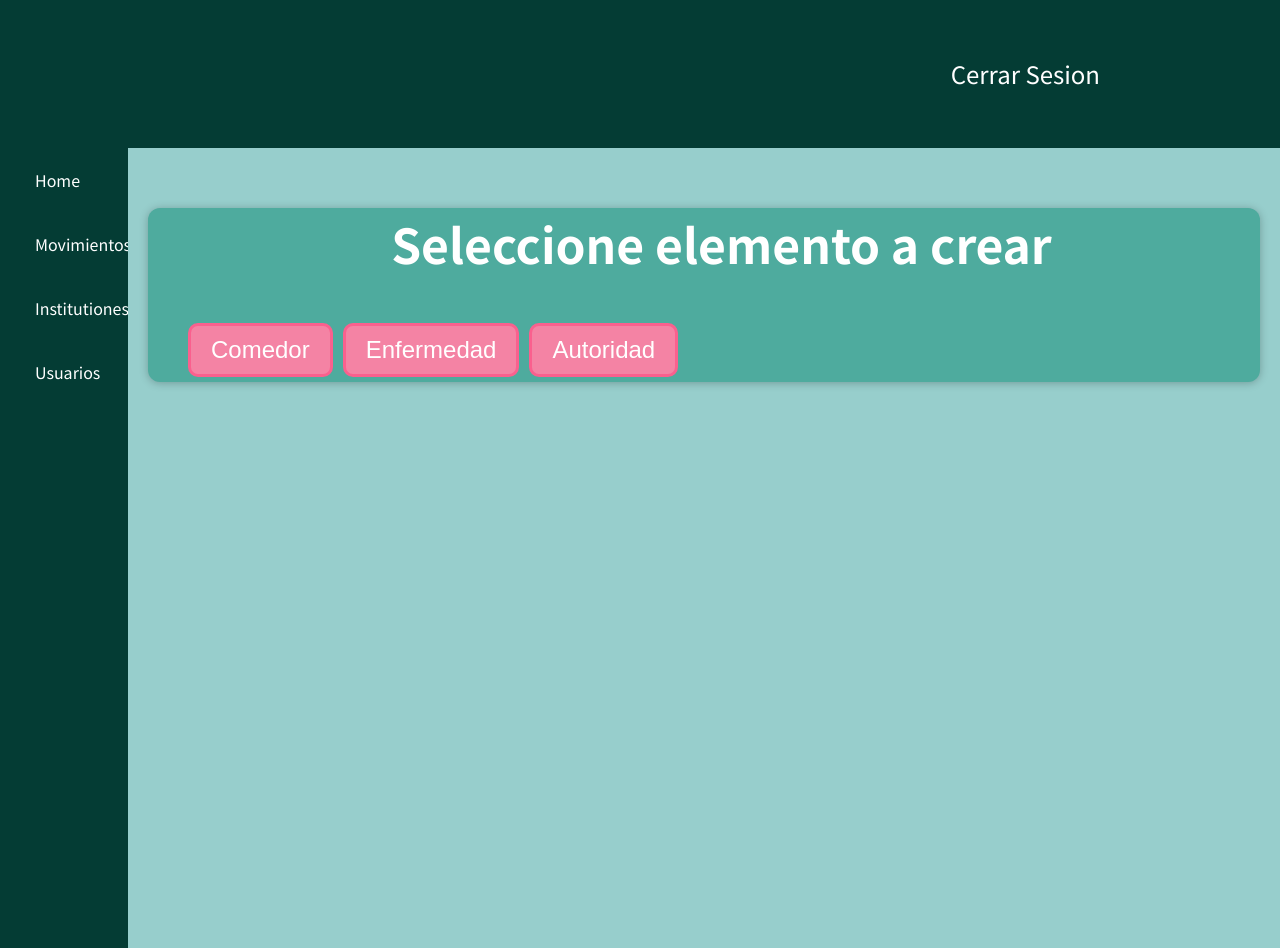
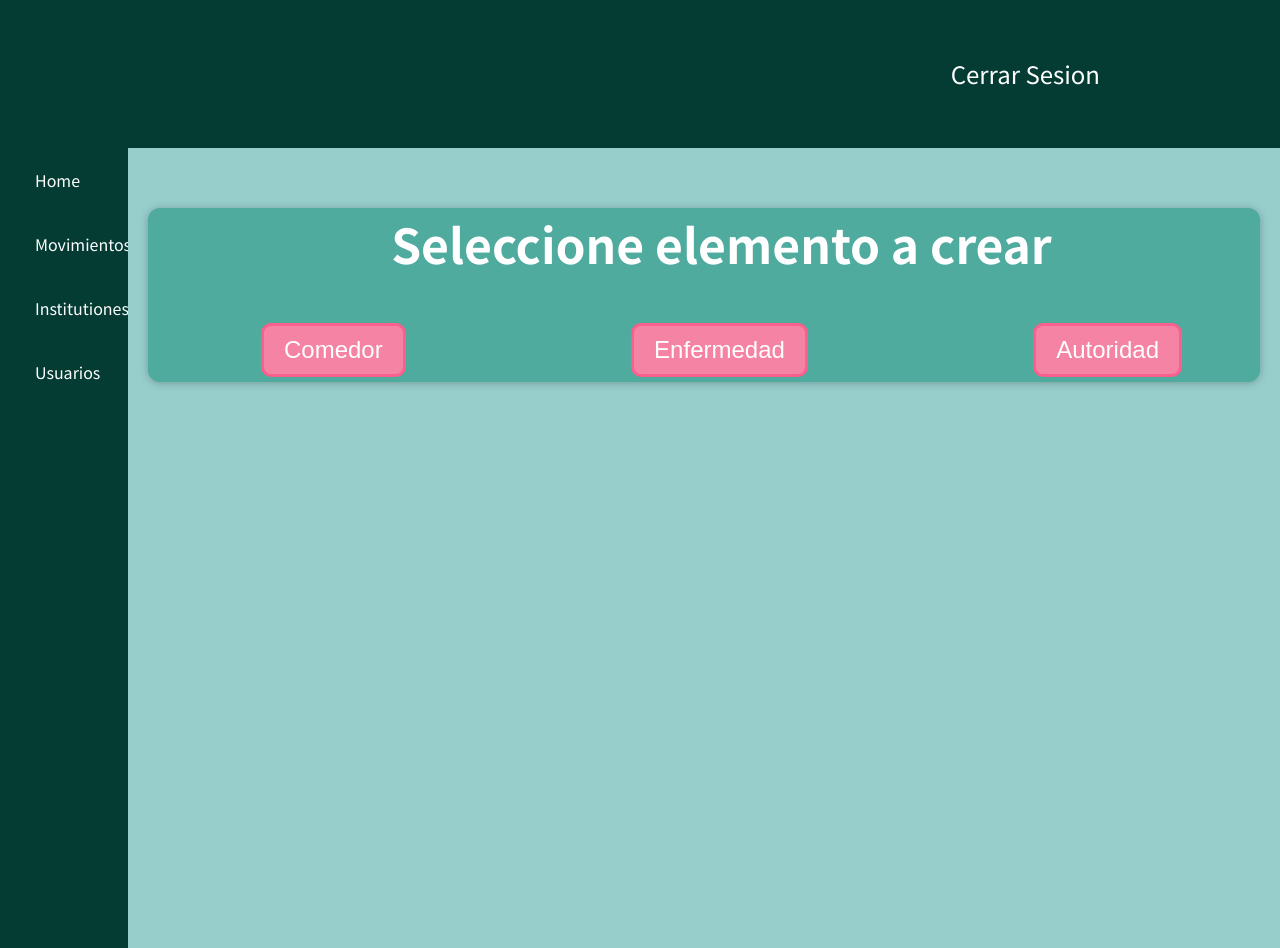
Before and after one commit to cata99/front, a JavaScript app: page /create_institution_option in a window 1280 px wide. Built offline with nearby package versions, Linux system fonts and the light colour scheme.

Commit message:
Add style to options style

```diff
--- a/src/components/InstitutionsPage/CreateOption.js
+++ b/src/components/InstitutionsPage/CreateOption.js
@@ -10,7 +10,7 @@ function CreateOption() {
         <form>
             <div className="title">
           <h2>Seleccione elemento a crear</h2></div>
-          <div>
+          <div className="button-options">
             <Button label="Comedor"></Button>
             <Button label="Enfermedad"></Button>
             <Button label="Autoridad"></Button>
--- a/src/components/InstitutionsPage/InstitutionsStyle.css
+++ b/src/components/InstitutionsPage/InstitutionsStyle.css
@@ -10,3 +10,11 @@
   color:white;
   font-size: xxx-large;
 }
+
+.button-options{
+  display: flex;
+  justify-content: center;
+  align-items: center;
+  gap: 20%;
+  margin-top: 1%;
+}
```
